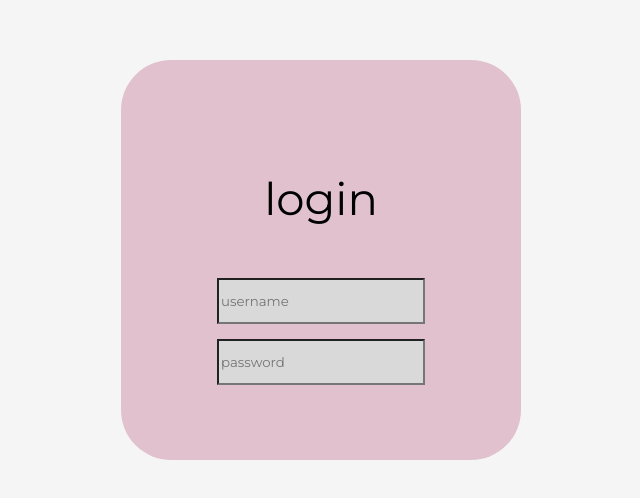
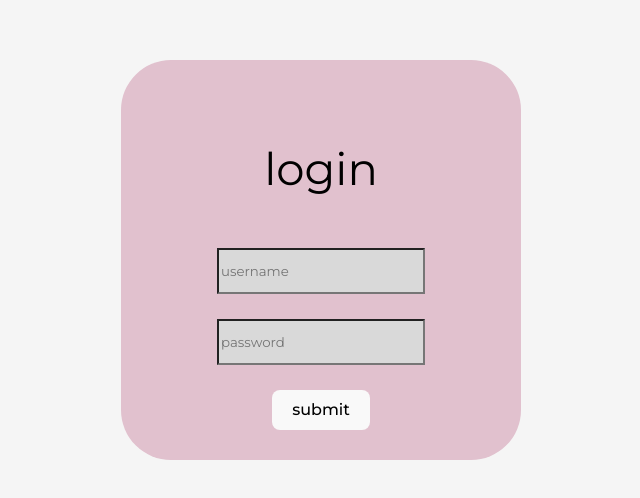
Before and after one commit to susiekim101/hack2impact, a React (Vite) app: page /login in a window 1280 px wide. Shown: the part 140-638 px from the top of the page, without its empty margins (319-959 px from the left). Built offline with nearby package versions, Linux system fonts and the light colour scheme.

Commit message:
Login update

```diff
--- a/src/pages/Login.css
+++ b/src/pages/Login.css
@@ -29,5 +29,12 @@ p {
     font-family: 'Montserrat';
     height: 40px;
     width: 200px;
-    margin-bottom: 15px;
+    margin-bottom: 10px;
 }
+
+form {
+  display: flex;
+  flex-direction: column;
+  gap: 15px;
+  align-items: center;
+}
--- a/src/pages/Login.jsx
+++ b/src/pages/Login.jsx
@@ -7,12 +7,11 @@ export default function Login() {
         <div>
             <p>login</p>
         </div>
-        <div>
+        <form method="/" action="/login">
             <input type="text" placeholder="username"/>
-        </div>
-        <div>
             <input type="text" placeholder="password"/>
-        </div>
+            <button type="submit">submit</button>
+        </form>
     </div>
   );
 }
```
